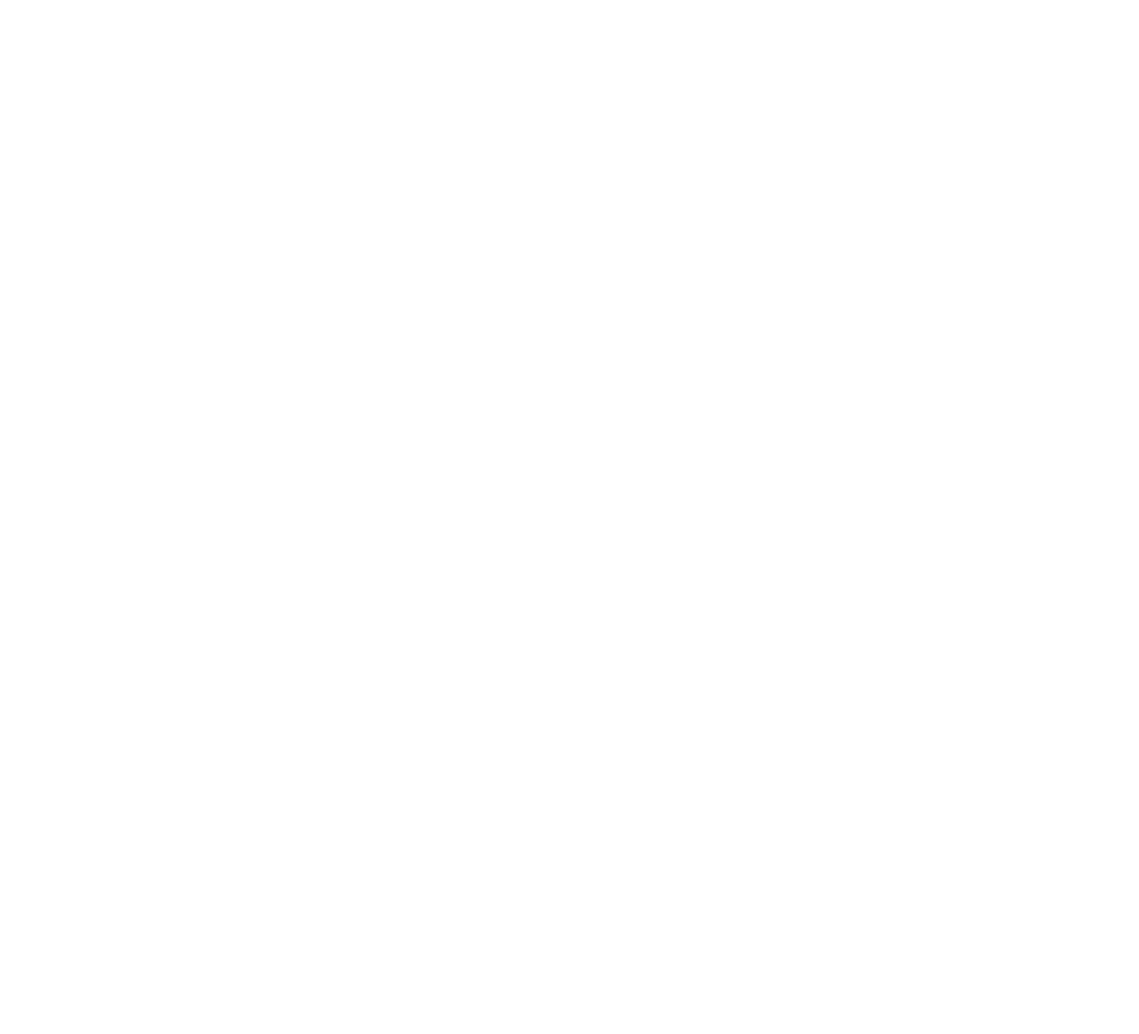
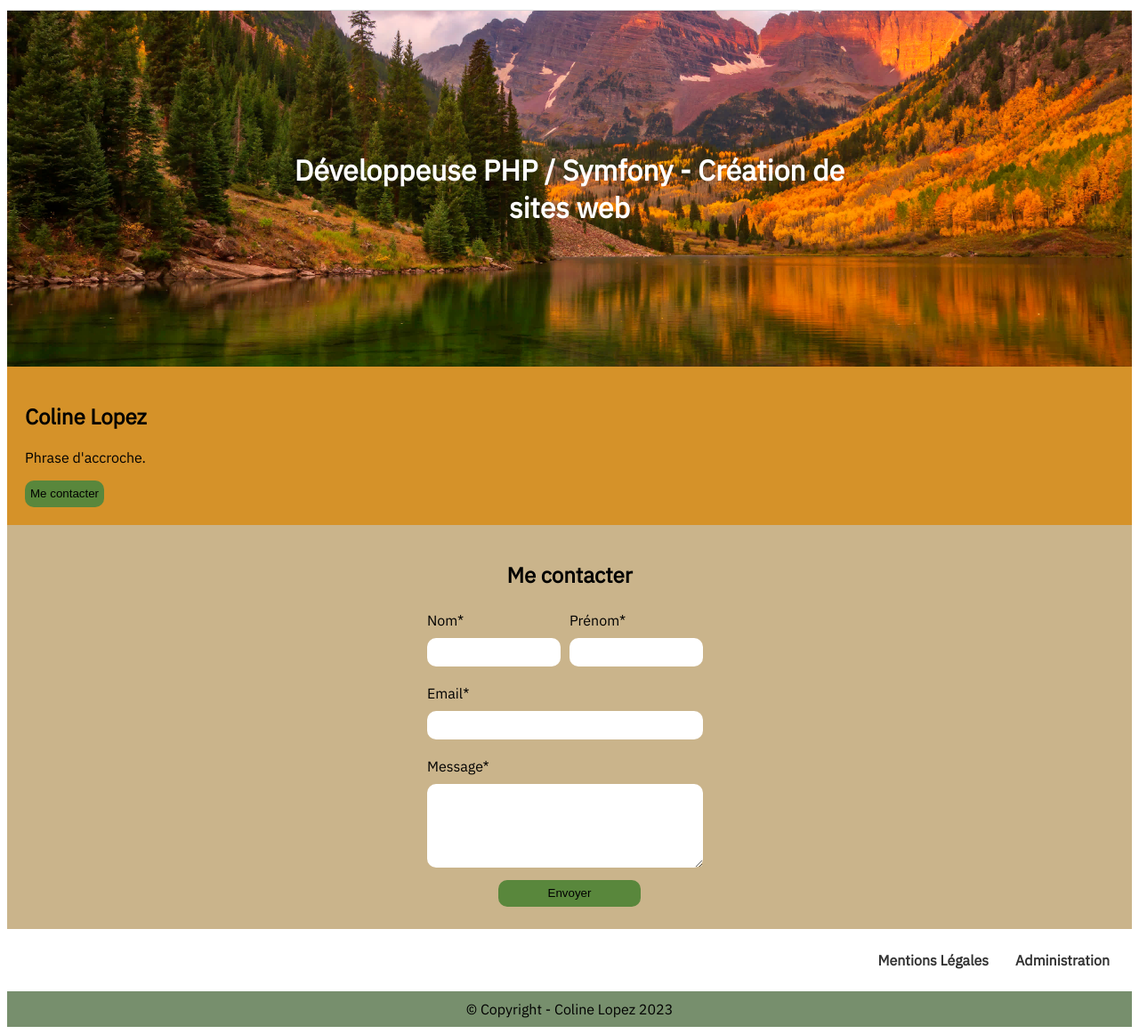
Before and after one commit to ColineLopez/OpenClassrooms_Project_5_MyWebsite, a PHP site: page / in a window 1280 px wide. Before the commit the part shown is empty. Shown: the part 343-1505 px from the top of the page at 89% size. Before the commit the page ends 22 px from the top, so only its background shows below. Run offline with PHP 8.4, Linux system fonts and the light colour scheme.

Commit message:
ajout projet

```diff
--- /dev/null
+++ b/footer.php
@@ -0,0 +1,10 @@
+<footer>
+  <ul>
+    <li><a href="terms.php">Mentions Légales</a></li>
+    <li><a href="contact.php">Administration</a></li>
+  </ul>
+  <div class="footer-container">
+    © Copyright - Coline Lopez 2023
+  </div>
+
+</footer>
--- /dev/null
+++ b/header.php
@@ -0,0 +1,13 @@
+<nav>
+  <ul>
+    <li id="logo"><a href="index.php"><img class="header-logosize" src="images/logo.png" alt="logo"></a></li>
+    <li><a href="index.php">Accueil</a></li>
+    <li><a href="articles.php">Articles</a></li>
+    <li><a href="contact.php">Contact</a></li>
+    <li><a href="signup.php">S'inscrire</a></li>
+    <li><a href="signin.php">Se connecter</a></li>
+    <li><a href=""><img src="images/enveloppe_2.png"></a></li>
+    <li><a href=""><img src="images/github_2.png"></a></li>
+    <li><a href=""><img src="images/linkedin_2.png"></a></li>
+  </ul>
+</nav>
--- a/index.php
+++ b/index.php
@@ -1 +1,68 @@
-test test
+<!DOCTYPE html>
+<html lang="fr">
+
+<head>
+  <meta charset="utf-8">
+  <title>Coline Lopez - Développeuse</title>
+  <link rel="stylesheet" href="style/style.css">
+  <link rel="preconnect" href="https://fonts.googleapis.com">
+<link rel="preconnect" href="https://fonts.gstatic.com" crossorigin>
+<link href="https://fonts.googleapis.com/css2?family=IBM+Plex+Sans&display=swap" rel="stylesheet">
+</head>
+
+
+<?php include_once('header.php') ?>
+
+<body>
+  <div id="banniere">
+    <section>
+    <h1>Développeuse PHP / Symfony - Création de sites web</h1></section>
+  </div>
+
+  <div class="corps1">
+
+    <h2>Coline Lopez</h2>
+
+    <p>Phrase d'accroche.</p>
+    <div>
+      <button type="button" onclick="window.location.href ='contact.php' ;">Me contacter</button>
+    </div>
+  </div>
+
+
+  <div class="corps2">
+
+    <h2>Me contacter</h2>
+
+    <form action="" method="">
+        <div>
+          <div class="grid">
+            <div class="element">Nom*</div>
+            <div class="element">Prénom*</div>
+          </div>
+          <div class="grid">
+            <div class="element"><input class="nom_prenom" type="text" name="nom" required autocomplete="off"></div>
+            <div class="element"><input class="nom_prenom" type="text" name="prenom" required autocomplete="off"></div>
+          </div>
+        </div>
+        <div>
+          <div class="tenpix">Email*</div>
+          <input class="contact" type="email" name="email" required>
+        </div>
+        <div>
+          <div class="tenpix"></div>
+          <div class="tenpix">Message*</div>
+          <textarea class="contact" name="message" required autocomplete="off"></textarea>
+        </div>
+        <div>
+          <button class="center" type="submit">Envoyer</button>
+        </div>
+    </form>
+
+  </div>
+
+
+
+</body>
+
+<?php include_once('footer.php') ?>
--- /dev/null
+++ b/style/style.css
@@ -0,0 +1,157 @@
+nav{
+  margin:0;
+  padding:0;
+  border-bottom: 1px solid #d9d9d9;
+}
+
+nav ul{
+  margin:0;
+}
+
+nav ul, footer ul{
+  display:flex;
+  justify-content:end;
+  align-items: center;
+  margin:10px;
+/*  font-size: 20px;*/
+}
+
+nav li, footer li{
+  list-style-type:none;
+  margin:15px;
+}
+
+nav a, footer a{
+  font-size: 1em;
+  font-weight: 700;
+  color:#333333;
+  text-decoration:none;
+}
+
+nav a:hover, footer a:hover{
+  color:#000080;
+}
+
+#logo{
+  display:flex;
+  justify-content: start;
+}
+
+
+#banniere{
+/*  margin:0;*/
+  padding:0;
+  height: 400px;
+  background-image: url(../images/colorado.jpeg);
+  background-size: cover;
+  background-position: center;
+}
+
+body{
+  font-family: 'IBM Plex Sans', sans-serif;
+}
+
+h1{
+  text-align: center;
+  margin:auto;
+  font-size: 2em;
+  color:#FFFFFF;
+}
+
+.center{
+  text-align: center;
+}
+
+.corps1{
+background-color:#D59229;
+  padding:20px;
+}
+
+.corps2{
+  background-color:#CAB48B;
+  padding:20px;
+  text-align: center;
+}
+
+
+.footer-container{
+  text-align: center;
+  padding:10px;
+  background-color: #778F6D;
+}
+
+button{
+    background:#59873C;
+    border:none;
+    border-radius:10px;
+    height:30px;
+    }
+
+button:hover{
+  transition-duration: 0.2s;
+  box-shadow: 4px 2px 2px rgba(0,0,0,0.5);
+}
+
+
+form{
+  text-align: left;
+  width: 320px;
+  margin:auto;
+/*  border:solid 1px;*/
+  padding:5px;
+}
+form input, form textarea{
+  width:180px;
+  border:none;
+  padding-left:8px;
+  border-radius: 10px;
+  margin-bottom:10px;
+}
+form input, form button{
+  height:30px;
+
+}
+form textarea{
+  height:90px;
+}
+
+form button{
+  text-align: center;
+  margin-left:80px;
+  margin-right:80px;
+  width:50%;
+  border:none;
+}
+
+.nom_prenom{
+  width:140px;
+}
+.contact{
+  width:300px;
+}
+
+.grid{
+  display: flex;
+  justify-content: center;
+}
+
+.element{
+  margin: auto;
+  margin-bottom:10px;
+  width:50%;
+}
+
+.tenpix{
+  margin-bottom:10px;
+}
+
+section{
+  display: flex;
+  justify-content: center;
+  width: 50%;
+  height: 400px;
+  margin:auto;
+/*  padding: 10px;*/
+/*  border: 3px dashed #1c87c9;*/
+  vertical-align: middle;
+}
```
Also changed, not shown: articles.php (added, +7 -0 lines), notes.txt (added, +18 -0 lines), src/model.php (added, +38 -0 lines), templates/articleslist.php (added, +39 -0 lines), images/colorado.jpeg (added), images/enveloppe_1.png (added), images/enveloppe_2.png (added), images/github_1.png (added), images/github_2.png (added), images/linkedin_1.png (added), images/linkedin_2.png (added).
